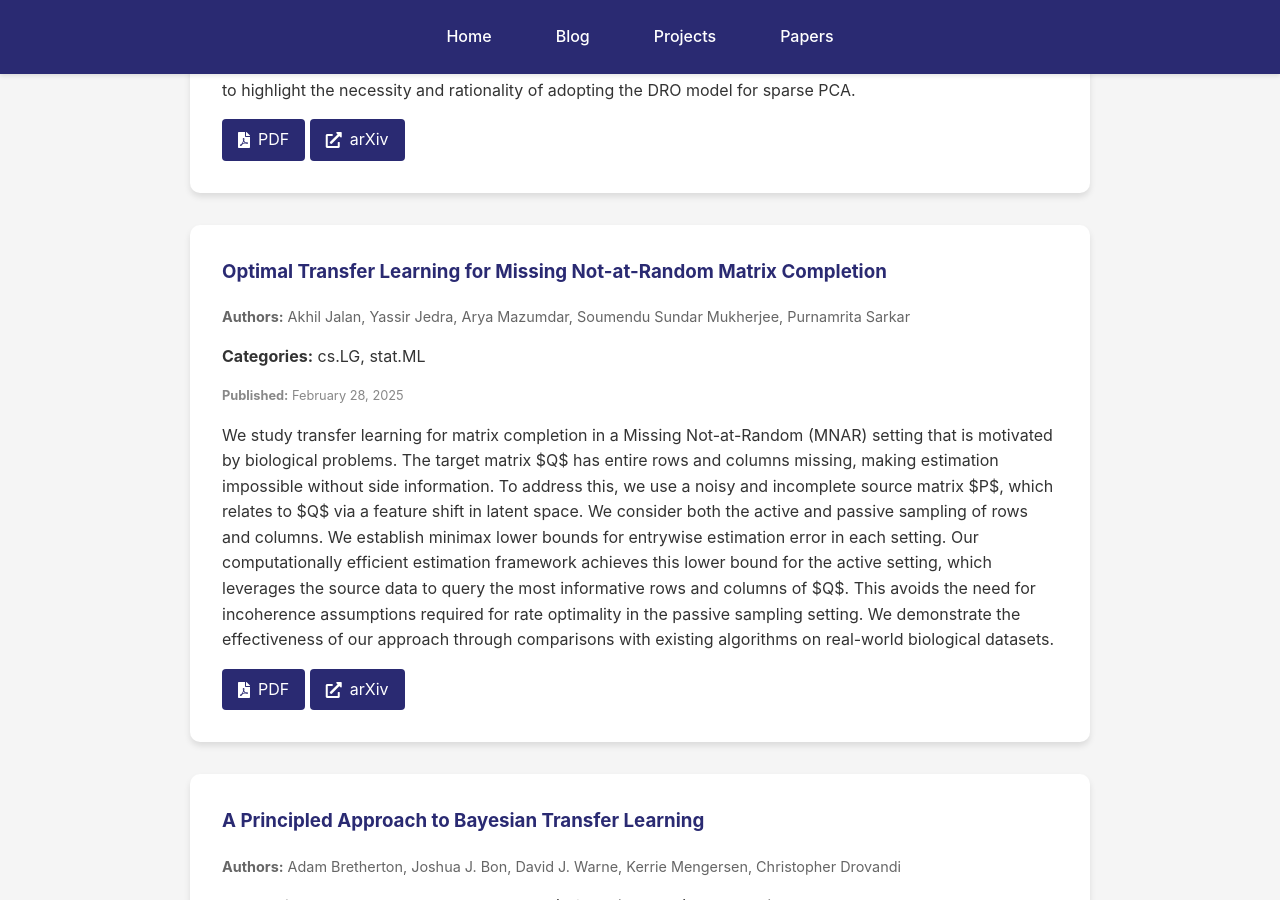
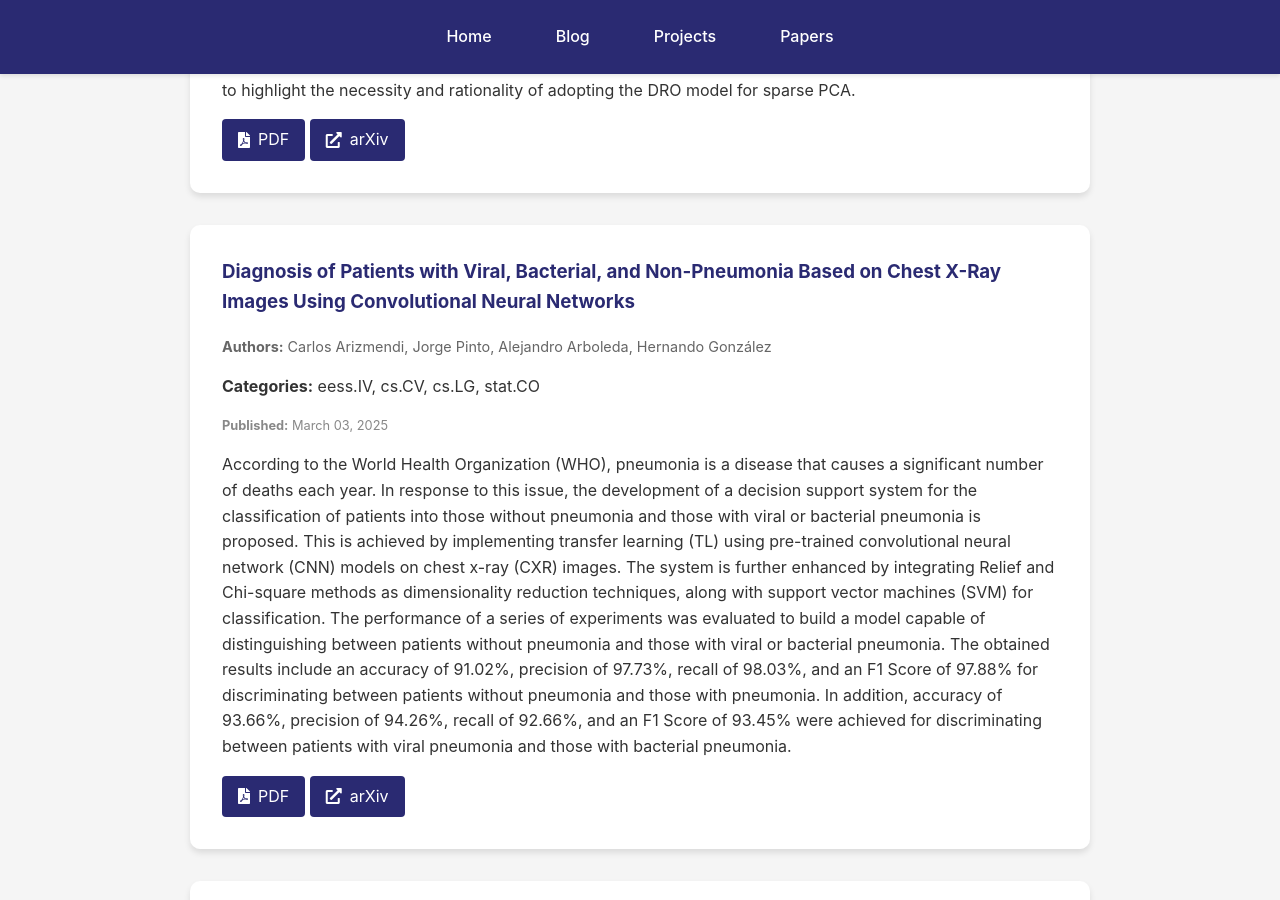
Before and after one commit to kyZhan2002/mypage, a Jekyll site: the page built from papers/index.html, in a window 1280 px wide and 900 px high, scrolled down 931 px. Built offline with Jekyll 4.4.1, drawn with Linux system fonts in a browser that asks for light colours; some of the changed text lies outside the part shown.

Commit message:
Update arXiv papers

```diff
--- a/_data/arxiv_cache.json
+++ b/_data/arxiv_cache.json
@@ -1,5 +1,5 @@
 {
-  "timestamp": 1741223808,
+  "timestamp": 1741310249,
   "papers": [
     {
       "title": "The Distributionally Robust Optimization Model of Sparse Principal\n  Component Analysis",
@@ -17,6 +17,25 @@
       ],
       "pdf_link": "http://arxiv.org/pdf/2503.02494v1",
       "arxiv_url": "http://arxiv.org/abs/2503.02494v1"
+    },
+    {
+      "title": "Diagnosis of Patients with Viral, Bacterial, and Non-Pneumonia Based on\n  Chest X-Ray Images Using Convolutional Neural Networks",
+      "authors": [
+        "Carlos Arizmendi",
+        "Jorge Pinto",
+        "Alejandro Arboleda",
+        "Hernando Gonz\u00e1lez"
+      ],
+      "abstract": "According to the World Health Organization (WHO), pneumonia is a disease that\ncauses a significant number of deaths each year. In response to this issue, the\ndevelopment of a decision support system for the classification of patients\ninto those without pneumonia and those with viral or bacterial pneumonia is\nproposed. This is achieved by implementing transfer learning (TL) using\npre-trained convolutional neural network (CNN) models on chest x-ray (CXR)\nimages. The system is further enhanced by integrating Relief and Chi-square\nmethods as dimensionality reduction techniques, along with support vector\nmachines (SVM) for classification. The performance of a series of experiments\nwas evaluated to build a model capable of distinguishing between patients\nwithout pneumonia and those with viral or bacterial pneumonia. The obtained\nresults include an accuracy of 91.02%, precision of 97.73%, recall of 98.03%,\nand an F1 Score of 97.88% for discriminating between patients without pneumonia\nand those with pneumonia. In addition, accuracy of 93.66%, precision of 94.26%,\nrecall of 92.66%, and an F1 Score of 93.45% were achieved for discriminating\nbetween patients with viral pneumonia and those with bacterial pneumonia.",
+      "published": "March 03, 2025",
+      "categories": [
+        "eess.IV",
+        "cs.CV",
+        "cs.LG",
+        "stat.CO"
+      ],
+      "pdf_link": "http://arxiv.org/pdf/2503.02906v1",
+      "arxiv_url": "http://arxiv.org/abs/2503.02906v1"
     },
     {
       "title": "Optimal Transfer Learning for Missing Not-at-Random Matrix Completion",
@@ -147,26 +166,6 @@
       ],
       "pdf_link": "http://arxiv.org/pdf/2502.15584v1",
       "arxiv_url": "http://arxiv.org/abs/2502.15584v1"
-    },
-    {
-      "title": "Distribution Matching for Self-Supervised Transfer Learning",
-      "authors": [
-        "Yuling Jiao",
-        "Wensen Ma",
-        "Defeng Sun",
-        "Hansheng Wang",
-        "Yang Wang"
-      ],
-      "abstract": "In this paper, we propose a novel self-supervised transfer learning method\ncalled Distribution Matching (DM), which drives the representation distribution\ntoward a predefined reference distribution while preserving augmentation\ninvariance. The design of DM results in a learned representation space that is\nintuitively structured and offers easily interpretable hyperparameters.\nExperimental results across multiple real-world datasets and evaluation metrics\ndemonstrate that DM performs competitively on target classification tasks\ncompared to existing self-supervised transfer learning methods. Additionally,\nwe provide robust theoretical guarantees for DM, including a population theorem\nand an end-to-end sample theorem. The population theorem bridges the gap\nbetween the self-supervised learning task and target classification accuracy,\nwhile the sample theorem shows that, even with a limited number of samples from\nthe target domain, DM can deliver exceptional classification performance,\nprovided the unlabeled sample size is sufficiently large.",
-      "published": "February 20, 2025",
-      "categories": [
-        "stat.ML",
-        "cs.AI",
-        "cs.LG",
-        "stat.ME"
-      ],
-      "pdf_link": "http://arxiv.org/pdf/2502.14424v1",
-      "arxiv_url": "http://arxiv.org/abs/2502.14424v1"
     }
   ]
 }
```
